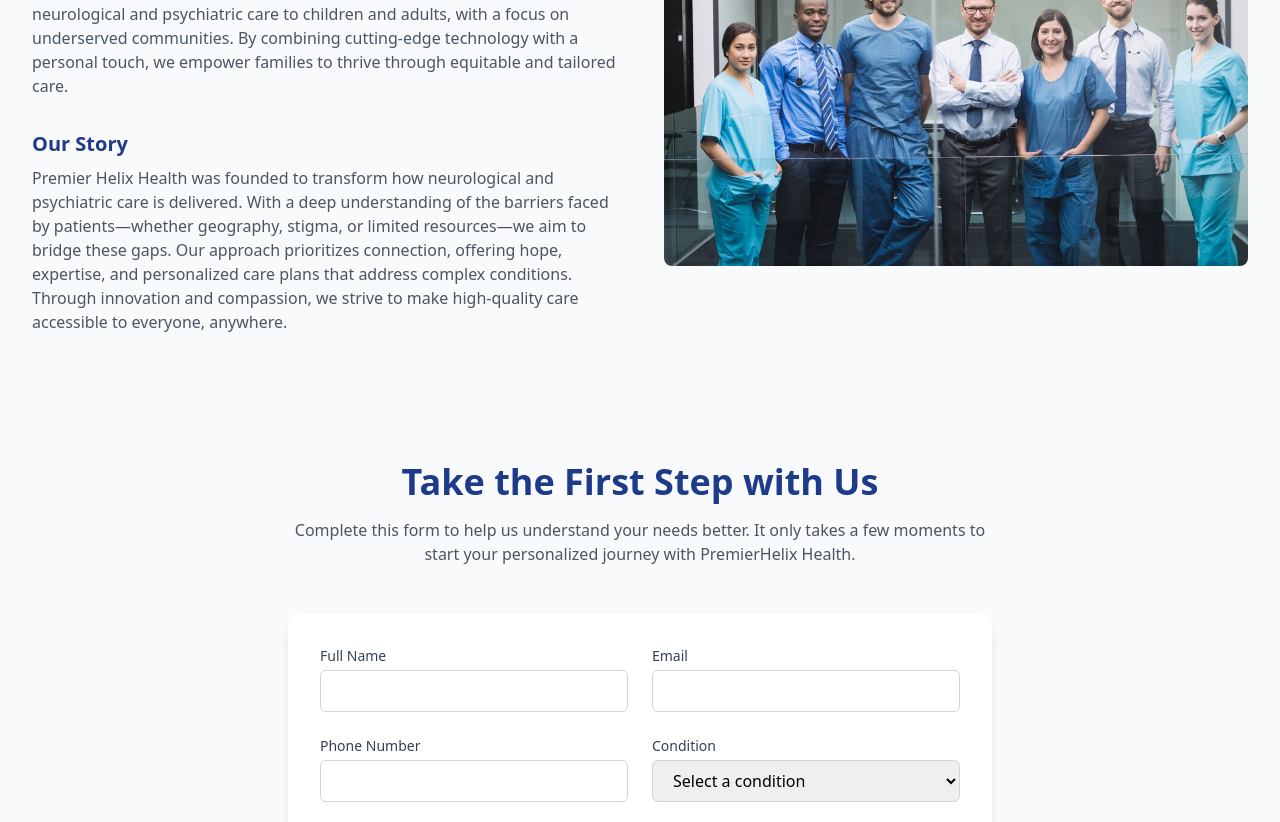
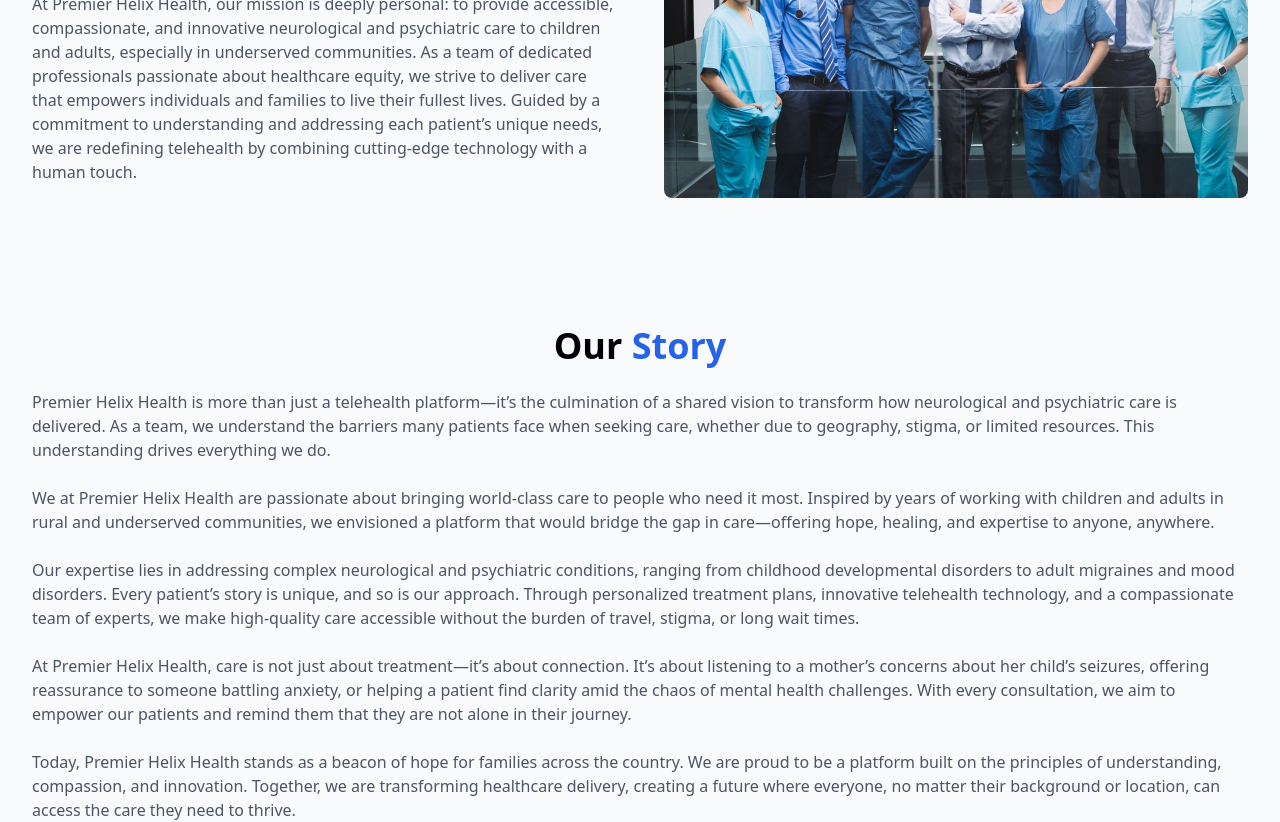
Before and after one commit to Parvez-Holbox/premierhelix, a Next.js app: page / in a window 1280 px wide. Shown: the part 1700-2522 px from the top of the page. Built offline with nearby package versions, Linux system fonts and the light colour scheme.

Commit message:
text change

```diff
--- a/app/page.js
+++ b/app/page.js
@@ -3,6 +3,7 @@
 import ConditionsGrid from '@/components/conditions-grid'
 import AboutUs from '@/components/about-us'
 import ContactForm from '@/components/contact-form'
+import OurStory from '@/components/our-strory'
 
 export default function Home() {
   return (
@@ -10,6 +11,7 @@
       <Hero />
       <ConditionsGrid />
       <AboutUs />
+      <OurStory />
       <ContactForm />
     </Layout>
   )
--- a/components/about-us.js
+++ b/components/about-us.js
@@ -1,15 +1,6 @@
 'use client';
 
 import { motion } from 'framer-motion';
-import { Check } from 'lucide-react';
-
-const features = [
-  'Innovative solutions for your well-being',
-  'Expert providers focused on your success',
-  'Personalized care plans tailored to you',
-  'Round-the-clock customer support',
-  'Swift appointments within 24 hours',
-];
 
 export default function AboutUs() {
   return (
@@ -31,26 +22,7 @@
                   Our Mission
                 </h3>
                 <p className="text-gray-600">
-                  Premier Helix Health provides accessible, compassionate, and
-                  innovative neurological and psychiatric care to children and
-                  adults, with a focus on underserved communities. By combining
-                  cutting-edge technology with a personal touch, we empower
-                  families to thrive through equitable and tailored care.
-                </p>
-              </div>
-              <div>
-                <h3 className="text-xl font-semibold mb-2 text-blue-900">
-                  Our Story
-                </h3>
-                <p className="text-gray-600">
-                  Premier Helix Health was founded to transform how neurological
-                  and psychiatric care is delivered. With a deep understanding
-                  of the barriers faced by patients—whether geography, stigma,
-                  or limited resources—we aim to bridge these gaps. Our approach
-                  prioritizes connection, offering hope, expertise, and
-                  personalized care plans that address complex conditions.
-                  Through innovation and compassion, we strive to make
-                  high-quality care accessible to everyone, anywhere.
+                At Premier Helix Health, our mission is deeply personal: to provide accessible, compassionate, and innovative neurological and psychiatric care to children and adults, especially in underserved communities. As a team of dedicated professionals passionate about healthcare equity, we strive to deliver care that empowers individuals and families to live their fullest lives. Guided by a commitment to understanding and addressing each patient’s unique needs, we are redefining telehealth by combining cutting-edge technology with a human touch.
                 </p>
               </div>
             </div>
@@ -63,7 +35,7 @@
           >
             <img
               src="/images/services/about-us.jpg" // Replace with your image path
-              alt="About Us"
+              alt="Our Mission"
               className="object-cover w-full h-full"
             />
           </motion.div>
--- a/components/contact-form.js
+++ b/components/contact-form.js
@@ -27,9 +27,9 @@
           viewport={{ once: true }}
           className="text-center mb-12"
         >
-          <h2 className="text-3xl md:text-4xl font-bold mb-4 text-blue-900">
-            Take the First Step with Us
-          </h2>
+          <h2 className="text-3xl md:text-4xl font-bold mb-6 text-black-900 text-center">
+            Take the <span className="text-blue-600">First Step with us</span>
+            </h2>
           <p className="text-gray-600">
             Complete this form to help us understand your needs better. It only takes a few moments to start your personalized journey with PremierHelix Health.
           </p>
--- /dev/null
+++ b/components/our-strory.js
@@ -0,0 +1,66 @@
+'use client';
+
+import { motion } from 'framer-motion';
+
+export default function OurStory() {
+  return (
+    <section className="py-16 bg-gray-50" id="our-story">
+      <div className="max-w-7xl mx-auto px-4 sm:px-6 lg:px-8">
+        <motion.div
+          initial={{ opacity: 0, y: 20 }}
+          whileInView={{ opacity: 1, y: 0 }}
+          viewport={{ once: true }}
+        >
+          <h2 className="text-3xl md:text-4xl font-bold mb-6 text-black-900 text-center">
+            Our <span className="text-blue-600">Story</span>
+            </h2>
+
+          <div className="space-y-6 text-gray-600">
+            <p>
+              Premier Helix Health is more than just a telehealth platform—it’s
+              the culmination of a shared vision to transform how neurological
+              and psychiatric care is delivered. As a team, we understand the
+              barriers many patients face when seeking care, whether due to
+              geography, stigma, or limited resources. This understanding drives
+              everything we do.
+            </p>
+            <p>
+              We at Premier Helix Health are passionate about bringing
+              world-class care to people who need it most. Inspired by years of
+              working with children and adults in rural and underserved
+              communities, we envisioned a platform that would bridge the gap
+              in care—offering hope, healing, and expertise to anyone, anywhere.
+            </p>
+            <p>
+              Our expertise lies in addressing complex neurological and
+              psychiatric conditions, ranging from childhood developmental
+              disorders to adult migraines and mood disorders. Every patient’s
+              story is unique, and so is our approach. Through personalized
+              treatment plans, innovative telehealth technology, and a
+              compassionate team of experts, we make high-quality care
+              accessible without the burden of travel, stigma, or long wait
+              times.
+            </p>
+            <p>
+              At Premier Helix Health, care is not just about treatment—it’s
+              about connection. It’s about listening to a mother’s concerns
+              about her child’s seizures, offering reassurance to someone
+              battling anxiety, or helping a patient find clarity amid the chaos
+              of mental health challenges. With every consultation, we aim to
+              empower our patients and remind them that they are not alone in
+              their journey.
+            </p>
+            <p>
+              Today, Premier Helix Health stands as a beacon of hope for
+              families across the country. We are proud to be a platform built
+              on the principles of understanding, compassion, and innovation.
+              Together, we are transforming healthcare delivery, creating a
+              future where everyone, no matter their background or location, can
+              access the care they need to thrive.
+            </p>
+          </div>
+        </motion.div>
+      </div>
+    </section>
+  );
+}
```
